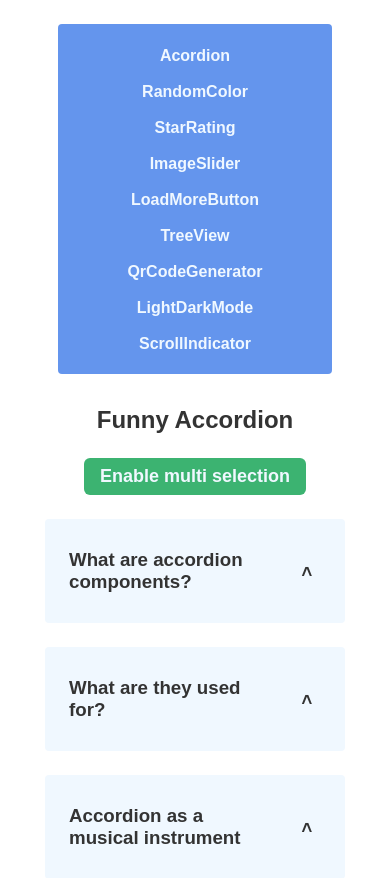
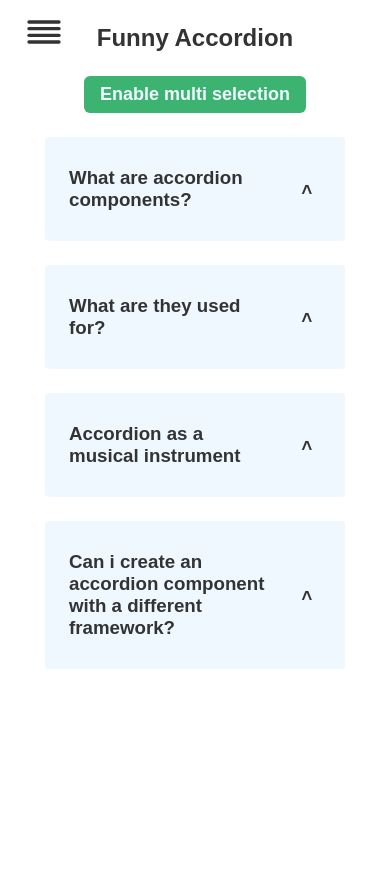
Before and after one commit to fabroche/25_react_projects, a React (Vite) app: page /scroll-indicator in a window 390 px wide. Shown: the top 878 px of the page. After the commit the page ends 844 px from the top, so only its background shows below. Built offline with nearby package versions, Linux system fonts and the light colour scheme.

Commit message:
feat: new responsive ui for navBar

```diff
--- a/src/App.css
+++ b/src/App.css
@@ -9,6 +9,11 @@
     padding: 2.4rem;
     transition: var(--default-transition);
 }
+
+.navbar__container {
+    z-index: 1000;
+}
+
 .flex-center-column {
     display: flex;
     flex-direction: column;
@@ -17,7 +22,33 @@
     width: 100%;
 }
 
+.navbar__hamburger-btn {
+    display: none;
+    position: absolute;
+    top: 1.2rem;
+    left: 2.4rem;
+    height: 4rem;
+    width: 4rem;
+    color: var(--text-color);
+    transition: var(--default-transition);
+}
+
+.navbar__hamburger-btn--active {
+    transform: rotate(180deg);
+}
+
+.navbar__hamburgerClose-btn {
+    z-index: 1001;
+    position: absolute;
+    top: 0.5rem;
+    right: 0.5rem;
+    height: 2.8rem;
+    width: 2.8rem;
+    color: var(--white);
+}
+
 .navbar {
+    overflow-y: hidden;
     width: 80%;
     justify-self: center;
     opacity: 1;
@@ -35,16 +66,12 @@
 
 .navbar--fixed {
     z-index: 1000;
-    position: fixed;
-    top: 0;
-    right: 0;
-    left: 0;
     background: rgba(0, 0, 0, 0.85);
     backdrop-filter: blur(10px);
 }
 
 .navbar--fixed-withScrollIndicator {
-    top: 2.4rem;
+
 }
 
 .navbar-item-container {
@@ -115,13 +142,63 @@
     }
 }
 
-
-@media only screen and (max-width: 800px) {
+@media only screen and (max-width: 600px) {
     .navbar {
+        width: 100%;
         flex-wrap: wrap;
     }
 
     .navbar-item-container {
         max-width: 100%;
     }
+
 }
+
+@media only screen and (max-width: 800px) {
+
+    .App h1 {
+        margin-top: 3.2rem;
+    }
+
+    .navbar__container {
+        z-index: 1000;
+        position: fixed;
+        top: 0;
+        right: 0;
+        bottom: 0;
+        left: -100%;
+        transition: var(--default-transition);
+    }
+
+    .navbar__container--active {
+        left: 0;
+    }
+
+    .navbar {
+        width: 100%;
+        height: 100%;
+        flex-wrap: wrap;
+    }
+
+    .navbar-item-container {
+        max-width: 100%;
+    }
+
+    .navbar__hamburger-btn {
+        display: block;
+    }
+}
+
+@media only screen and (min-width: 1000px) {
+    .navbar--fixed {
+        z-index: 1000;
+        position: fixed;
+        top: 0;
+        right: 0;
+        left: 0;
+    }
+
+    .navbar--fixed-withScrollIndicator {
+        top: 2.4rem;
+    }
+}
--- a/src/App.jsx
+++ b/src/App.jsx
@@ -2,23 +2,38 @@ import './App.css'
 import {NavLink, Route, Routes} from "react-router-dom";
 import useUrls from "./urls.jsx";
 import {Acordion} from "./Acordion/Acordion.jsx";
-import {useContext} from "react";
+import {useContext, useState} from "react";
 import {ScrollContext} from "./ScrollIndicator/context/ScrollContext.jsx";
+import {FiAlignJustify, FiXCircle, FiAlignCenter} from "react-icons/fi";
 
 function App() {
     const {routes, ActiveLinkStyles} = useUrls();
     const {scrollPercentage} = useContext(ScrollContext);
 
+    const [isNavBarActive, setIsNavBarActive] = useState(false)
+
     const scrollIndicatorComponentURL = routes.find(route => route.name === "ScrollIndicator").path;
 
     const isScrollIndicator = location.hash.includes(scrollIndicatorComponentURL)
 
+    function handleToggleNavBar() {
+        setIsNavBarActive(!isNavBarActive);
+    }
+
     return (
         <>
             <div className={`App`}>
-                    <nav className="flex-center-column">
+                <FiAlignJustify
+                    className={`navbar__hamburger-btn ${isNavBarActive ? "navbar__hamburger-btn--active" : ""}`}
+                    onClick={handleToggleNavBar}
+                />
+                <nav className={`navbar__container flex-center-column ${isNavBarActive ? "navbar__container--active" : ""}`}>
+                            <FiXCircle
+                                className="navbar__hamburgerClose-btn"
+                                onClick={handleToggleNavBar}
+                            />
                     <ul className={
-                            `navbar ${scrollPercentage > 1  ? 'navbar--fixed' : ''} ${isScrollIndicator ? 'navbar--fixed-withScrollIndicator' : ''}`
+                        `navbar ${scrollPercentage > 1 ? 'navbar--fixed' : ''} ${isScrollIndicator ? 'navbar--fixed-withScrollIndicator' : ''}`
                     }>
                         {
                             routes.map(route => (
--- a/src/index.css
+++ b/src/index.css
@@ -21,11 +21,13 @@
 [data-isdarkmode="true"] {
     --bg-color: #333;
     --text-color: #fff;
+    --hamburger-btn: var(--dark)
 }
 
 [data-isdarkmode="false"] {
     --bg-color: #fff;
     --text-color: #333;
+    --hamburger-btn: var(--dark)
 }
 
 * {
```
Lines whose indentation alone changed are shown as unchanged.
